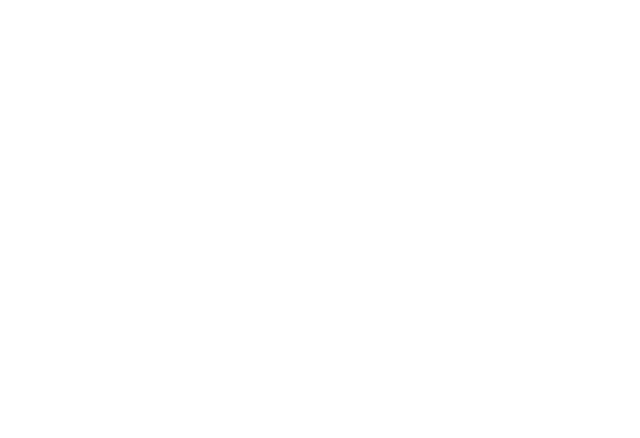
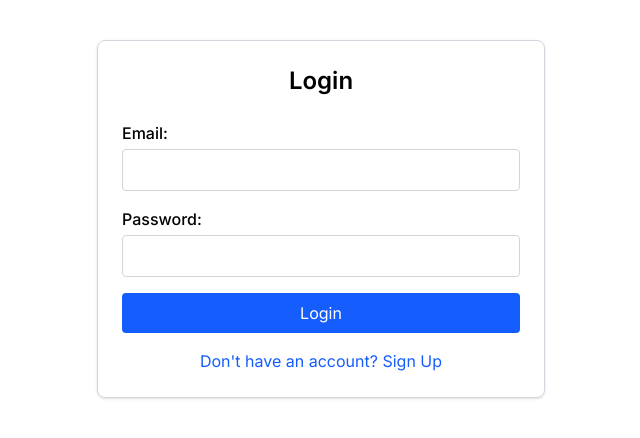
Before and after one commit to Muhammad-Sheik-Nauman/skill-swap, a React (Vite) app in the folder frontend/: page /auth in a window 1280 px wide. Before the commit this address had no page. Shown: the top 438 px of the page, without its empty margins (319-959 px from the left). Built offline with nearby package versions, Linux system fonts and the light colour scheme.

Commit message:
Add AuthPage component and integrate routing in App component

```diff
--- a/frontend/src/App.jsx
+++ b/frontend/src/App.jsx
@@ -5,6 +5,7 @@
 import Landing from './pages/Landing'
 import Dashboard from './pages/Dashboard'
 import { BrowserRouter, Route, Routes } from 'react-router-dom'
+import AuthPage from './pages/auth'
 
 function App() {
   const [count, setCount] = useState(0)
@@ -15,6 +16,7 @@
       <Routes>
         <Route path="/" element={<Landing />} />
         <Route path="/dashboard" element={<Dashboard />} />
+        <Route path="/auth" element={<AuthPage />} />
       </Routes>
     </BrowserRouter>
     </>
--- a/frontend/src/pages/Landing.jsx
+++ b/frontend/src/pages/Landing.jsx
@@ -1,4 +1,3 @@
-import React from 'react'
 import Button from '../components/Button'
 
 const Landing = () => {
--- /dev/null
+++ b/frontend/src/pages/auth.jsx
@@ -0,0 +1,67 @@
+import React, { useState } from 'react';
+
+const AuthPage = () => {
+    const [isLogin, setIsLogin] = useState(true);
+    const [form, setForm] = useState({ email: '', password: '' });
+
+    const handleChange = (e) => {
+        setForm({ ...form, [e.target.name]: e.target.value });
+    };
+
+    const handleSubmit = (e) => {
+        e.preventDefault();
+        // Handle login or signup logic here
+        alert(`${isLogin ? 'Login' : 'Signup'} submitted!`);
+    };
+
+    return (
+        <div className="max-w-md mx-auto mt-10 p-6 border border-gray-300 rounded-lg shadow">
+            <h2 className="text-2xl font-semibold mb-6 text-center">{isLogin ? 'Login' : 'Sign Up'}</h2>
+            <form onSubmit={handleSubmit}>
+                <div className="mb-4">
+                    <label className="block mb-1 font-medium">
+                        Email:
+                        <input
+                            type="email"
+                            name="email"
+                            value={form.email}
+                            onChange={handleChange}
+                            required
+                            className="w-full mt-1 px-3 py-2 border border-gray-300 rounded focus:outline-none focus:ring-2 focus:ring-blue-400"
+                        />
+                    </label>
+                </div>
+                <div className="mb-4">
+                    <label className="block mb-1 font-medium">
+                        Password:
+                        <input
+                            type="password"
+                            name="password"
+                            value={form.password}
+                            onChange={handleChange}
+                            required
+                            className="w-full mt-1 px-3 py-2 border border-gray-300 rounded focus:outline-none focus:ring-2 focus:ring-blue-400"
+                        />
+                    </label>
+                </div>
+                <button
+                    type="submit"
+                    className="w-full py-2 bg-blue-600 text-white rounded hover:bg-blue-700 transition"
+                >
+                    {isLogin ? 'Login' : 'Sign Up'}
+                </button>
+            </form>
+            <div className="mt-4 text-center">
+                <button
+                    type="button"
+                    onClick={() => setIsLogin(!isLogin)}
+                    className="text-blue-600 hover:underline focus:outline-none"
+                >
+                    {isLogin ? "Don't have an account? Sign Up" : 'Already have an account? Login'}
+                </button>
+            </div>
+        </div>
+    );
+};
+
+export default AuthPage;
```
